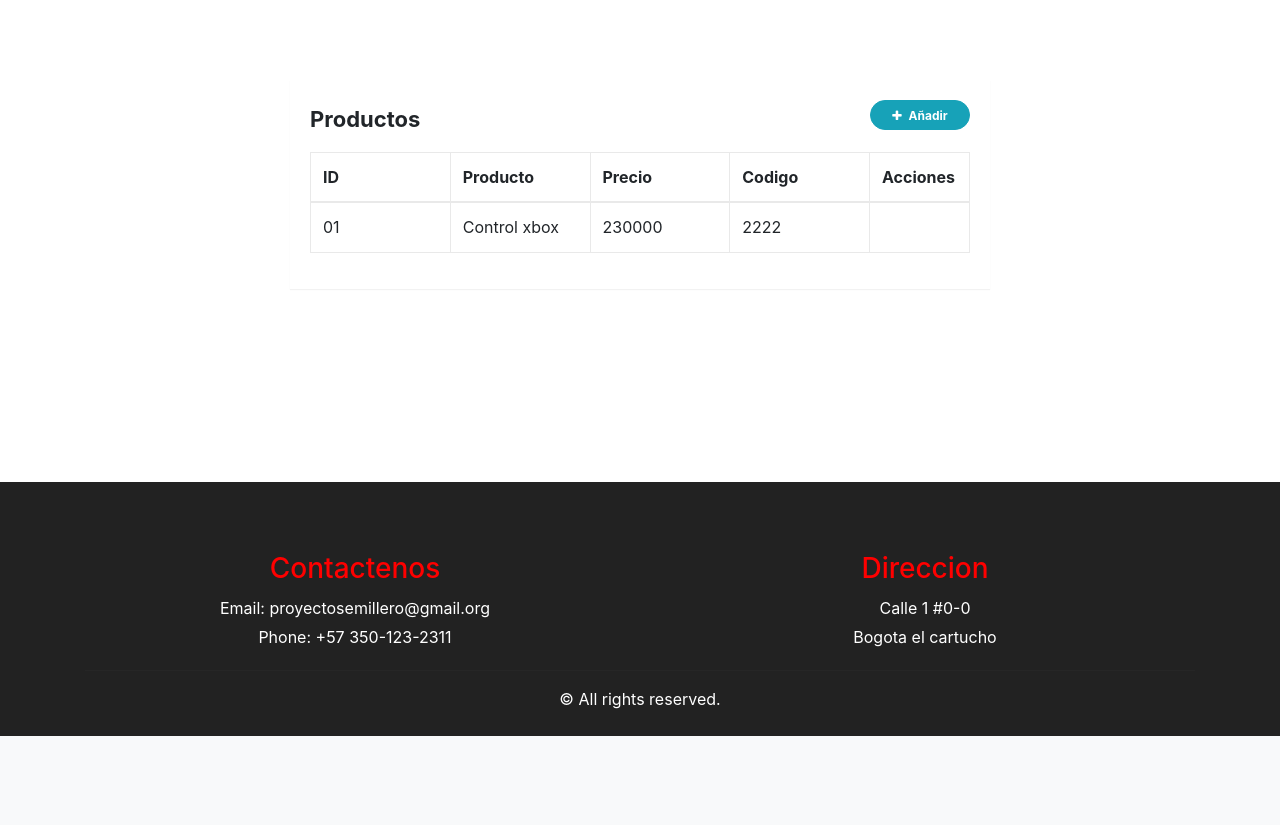
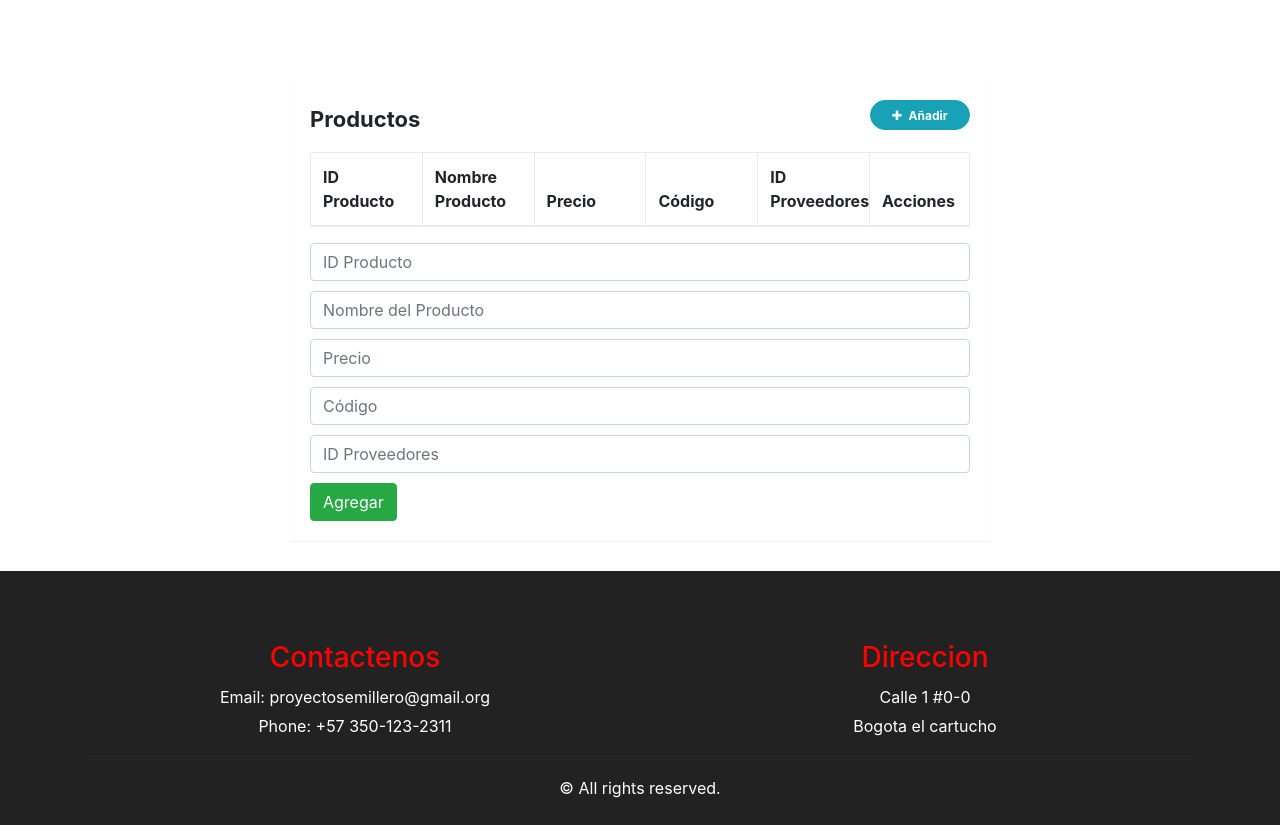
Before and after one commit to jlrssrlj/semillero, a Flask app: page /herramienta in a window 1280 px wide. Shown: the part 64-889 px from the top of the page. Before the commit the page ends 800 px from the top, so only its background shows below. Run offline with Flask 3, Linux system fonts and the light colour scheme; lists and menus that the app fills with data are empty; some libraries are stand-ins or nearby versions.

Commit message:
Crudproductos

```diff
--- a/Templates/principalaplicativo.html
+++ b/Templates/principalaplicativo.html
@@ -1,6 +1,7 @@
 <!-- PRINCIPAL -->
 <!DOCTYPE html>
 <html lang="en">
+
 <head>
     <meta charset="UTF-8">
     <meta name="viewport" content="width=device-width, initial-scale=1.0">
@@ -18,11 +19,11 @@
     <script src="https://stackpath.bootstrapcdn.com/bootstrap/4.5.0/js/bootstrap.min.js"></script>
 
     <script>
-        $(document).ready(function(){
+        $(document).ready(function () {
             $('[data-toggle="tooltip"]').tooltip();
             var actions = $("table td:last-child").html();
             // Append table with add row form on add new button click
-            $(".add-new").click(function(){
+            $(".add-new").click(function () {
                 $(this).attr("disabled", "disabled");
                 var index = $("table tbody tr:last-child").index();
                 var row = '<tr>' +
@@ -36,20 +37,20 @@
                 $('[data-toggle="tooltip"]').tooltip();
             });
             // Add row on add button click
-            $(document).on("click", ".add", function(){
+            $(document).on("click", ".add", function () {
                 var empty = false;
                 var input = $(this).parents("tr").find('input[type="text"]');
-                input.each(function(){
-                    if(!$(this).val()){
+                input.each(function () {
+                    if (!$(this).val()) {
                         $(this).addClass("error");
                         empty = true;
-                    } else{
+                    } else {
                         $(this).removeClass("error");
                     }
                 });
                 $(this).parents("tr").find(".error").first().focus();
-                if(!empty){
-                    input.each(function(){
+                if (!empty) {
+                    input.each(function () {
                         $(this).parent("td").html($(this).val());
                     });
                     $(this).parents("tr").find(".add, .edit").toggle();
@@ -57,15 +58,15 @@
                 }
             });
             // Edit row on edit button click
-            $(document).on("click", ".edit", function(){
-                $(this).parents("tr").find("td:not(:last-child)").each(function(){
+            $(document).on("click", ".edit", function () {
+                $(this).parents("tr").find("td:not(:last-child)").each(function () {
                     $(this).html('<input type="text" class="form-control" value="' + $(this).text() + '">');
                 });
                 $(this).parents("tr").find(".add, .edit").toggle();
                 $(".add-new").attr("disabled", "disabled");
             });
             // Delete row on delete button click
-            $(document).on("click", ".delete", function(){
+            $(document).on("click", ".delete", function () {
                 $(this).parents("tr").remove();
                 $(".add-new").removeAttr("disabled");
             });
@@ -73,6 +74,7 @@
     </script>
 
 </head>
+
 <body>
     <header>
         <!-- Barra de navegación-->
@@ -81,7 +83,8 @@
                 <a class="navbar-brand" href="#">
                     <img src="your-logo.png" alt="Company Logo" class="navbar-logo">
                 </a>
-            <button class="navbar-toggler" type="button" data-bs-toggle="collapse" data-bs-target="#navbarNav" aria-controls="navbarNav" aria-expanded="false" aria-label="Toggle navigation">
+                <button class="navbar-toggler" type="button" data-bs-toggle="collapse" data-bs-target="#navbarNav"
+                    aria-controls="navbarNav" aria-expanded="false" aria-label="Toggle navigation">
                     <span class="navbar-toggler-icon"></span>
                 </button>
                 <div class="collapse navbar-collapse" id="navbarNav">
@@ -121,36 +124,57 @@
                     <div class="table-wrapper">
                         <div class="table-title">
                             <div class="row">
-                    <div class="col-sm-8"><h2><b>Productos</b></h2></div>
+                                <div class="col-sm-8">
+                                    <h2><b>Productos</b></h2>
+                                </div>
                                 <div class="col-sm-4">
-                        <button type="button" class="btn btn-info add-new"><i class="fa fa-plus"></i> Añadir</button>
+                                    <button type="button" class="btn btn-info add-new"><i class="fa fa-plus"></i>
+                                        Añadir</button>
                                 </div>
                             </div>
                         </div>
+                        <!-- ... (código HTML anterior) ... -->
+
                         <table class="table table-bordered">
                             <thead>
                                 <tr>
-                        <th>ID</th>
-                        <th>Producto</th>
+                                    <th>ID Producto</th>
+                                    <th>Nombre Producto</th>
                                     <th>Precio</th>
-                        <th>Codigo</th>
+                                    <th>Código</th>
+                                    <th>ID Proveedores</th>
                                     <th>Acciones</th>
                                 </tr>
                             </thead>
                             <tbody>
+                                {% for producto in productos %}
                                     <tr>
-                        <td>01</td>
-                        <td>Control xbox</td>
-                        <td>230000</td>
-                        <td>2222</td>
+                                        <td>{{ producto.idproducto }}</td>
+                                        <td>{{ producto.nombreproducto }}</td>
+                                        <td>{{ producto.precio }}</td>
+                                        <td>{{ producto.codigo }}</td>
+                                        <td>{{ producto.idproveedores }}</td>
                                         <td>
-                            <a class="add" title="Añadir" data-toggle="tooltip"><i class="material-icons">&#xE03B;</i></a>
-                            <a class="edit" title="Editar" data-toggle="tooltip"><i class="material-icons">&#xE254;</i></a>
-                            <a class="delete" title="Eliminar" data-toggle="tooltip"><i class="material-icons">&#xE872;</i></a>
+                                            <a class="edit" title="Editar" data-toggle="tooltip" href="{{ url_for('edit_producto', id=producto.idproducto) }}"><i class="material-icons">&#xE254;</i></a>
+                                            <a class="delete" title="Eliminar" data-toggle="tooltip" href="{{ url_for('delete_producto', id=producto.idproducto) }}"><i class="material-icons">&#xE872;</i></a>
                                         </td>
                                     </tr>
+                                {% endfor %}
                             </tbody>
                         </table>
+
+                        <!-- Agregar nuevo producto -->
+                        <form method="POST" action="{{ url_for('add_producto') }}">
+                            <input type="text" class="form-control" name="idproducto" placeholder="ID Producto" required>
+                            <input type="text" class="form-control" name="nombreproducto" placeholder="Nombre del Producto" required>
+                            <input type="text" class="form-control" name="precio" placeholder="Precio" required>
+                            <input type="text" class="form-control" name="codigo" placeholder="Código" required>
+                            <input type="text" class="form-control" name="idproveedores" placeholder="ID Proveedores" required>
+                            <button type="submit" class="btn btn-success">Agregar</button>
+                        </form>
+
+                        <!-- ... (código HTML posterior) ... -->
+
                     </div>
                 </div>
             </div>
@@ -188,4 +212,5 @@
 
     </footer>
 </body>
+
 </html>
--- a/app.py
+++ b/app.py
@@ -15,7 +15,7 @@ bcrypt = Bcrypt(app)
 DB_HOST = "localhost"
 DB_NAME = "semillero"
 DB_USER = "postgres"
-DB_PASS = "1273458mN"
+DB_PASS = "Srljjlrs2023*"
 
 conn = psycopg2.connect(dbname=DB_NAME, user=DB_USER, password=DB_PASS, host=DB_HOST)
 
@@ -72,6 +72,54 @@ def hacer_login():
     return render_template('login.html')
 
 
+cur = conn.cursor()
+
+# Ruta para la página principal
+
+def index():
+    # Obtén los datos de productos desde la base de datos
+    cur.execute("SELECT * FROM producto")
+    productos = cur.fetchall()
+    return render_template('herramienta.html', productos=productos)
+
+# Ruta para agregar un nuevo producto
+@app.route('/add_producto', methods=['POST'])
+def add_producto():
+    if request.method == 'POST':
+        idproducto = request.form['idproducto']
+        nombreproducto = request.form['nombreproducto']
+        precio = request.form['precio']
+        codigo = request.form['codigo']
+        idproveedores = request.form['idproveedores']
+        # Inserta el nuevo producto en la base de datos
+        cur.execute("INSERT INTO producto (idproducto, nombreproducto, precio, codigo, idproveedores) VALUES (%s, %s, %s, %s, %s)", (idproducto, nombreproducto, precio, codigo, idproveedores))
+        conn.commit()
+    return redirect(url_for('herramienta'))
+
+# Ruta para editar un producto existente
+@app.route('/edit_producto/<int:id>', methods=['POST', 'GET'])
+def edit_producto(id):
+    cur.execute("SELECT * FROM producto WHERE idproducto = %s", (id,))
+    producto = cur.fetchone()
+    if request.method == 'POST':
+        nuevo_idproducto = request.form['idproducto']
+        nuevo_nombre = request.form['nombreproducto']
+        nuevo_precio = request.form['precio']
+        nuevo_codigo = request.form['codigo']
+        nuevo_idproveedores = request.form['idproveedores']
+        # Actualiza el producto en la base de datos
+        cur.execute("UPDATE producto SET idproducto = %s, nombreproducto = %s, precio = %s, codigo = %s, idproveedores = %s WHERE idproducto = %s", (nuevo_idproducto, nuevo_nombre, nuevo_precio, nuevo_codigo, nuevo_idproveedores, id))
+        conn.commit()
+        return redirect(url_for('index'))
+    return render_template('edit.html', producto=producto)
+
+# Ruta para eliminar un producto
+@app.route('/delete_producto/<int:id>')
+def delete_producto(id):
+    # Elimina el producto de la base de datos
+    cur.execute("DELETE FROM producto WHERE idproducto = %s", (id,))
+    conn.commit()
+    return redirect(url_for('herramienta'))
 
 if __name__ == "__main__":
     app.run(debug=True)
```
Lines whose indentation alone changed are shown as unchanged.
